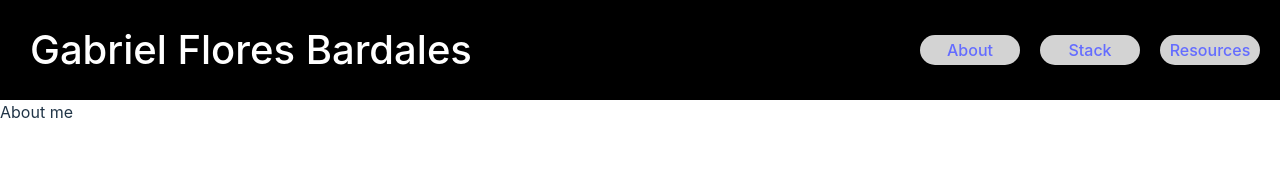
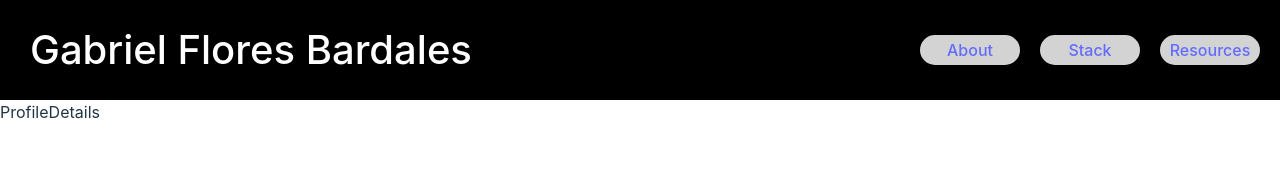
Before and after one commit to Khmlwugh/Gabriel-s-Page, a React (Vite) app: page /about in a window 1280 px wide. Shown: the top 190 px of the page. Built offline with nearby package versions, Linux system fonts and the light colour scheme.

Commit message:
ADD: added About page components

```diff
--- a/src/pages/About/About.jsx
+++ b/src/pages/About/About.jsx
@@ -1,13 +1,17 @@
 import Header from "../../components/Header";
+import Details from "./components/Details";
+import Profile from "./components/Profile";
+import { AboutContainer } from "./styles/styles";
 
 function About() {
 
   return(
     <>
       <Header/>
-      <div>
-        About me
-      </div>
+      <AboutContainer>
+        <Profile/>
+        <Details/>
+      </AboutContainer>
     </>
   )
 }
--- /dev/null
+++ b/src/pages/About/components/Details.jsx
@@ -0,0 +1,10 @@
+function Details(){
+
+  return(
+    <div>
+      Details
+    </div>
+  )
+}
+
+export default Details
--- /dev/null
+++ b/src/pages/About/components/Profile.jsx
@@ -0,0 +1,10 @@
+function Profile(){
+
+  return(
+    <div>
+      Profile
+    </div>
+  )
+}
+
+export default Profile
--- /dev/null
+++ b/src/pages/About/styles/styles.js
@@ -0,0 +1,6 @@
+import styled from "styled-components";
+
+export const AboutContainer = styled.div`
+  display: flex,
+
+`
```
